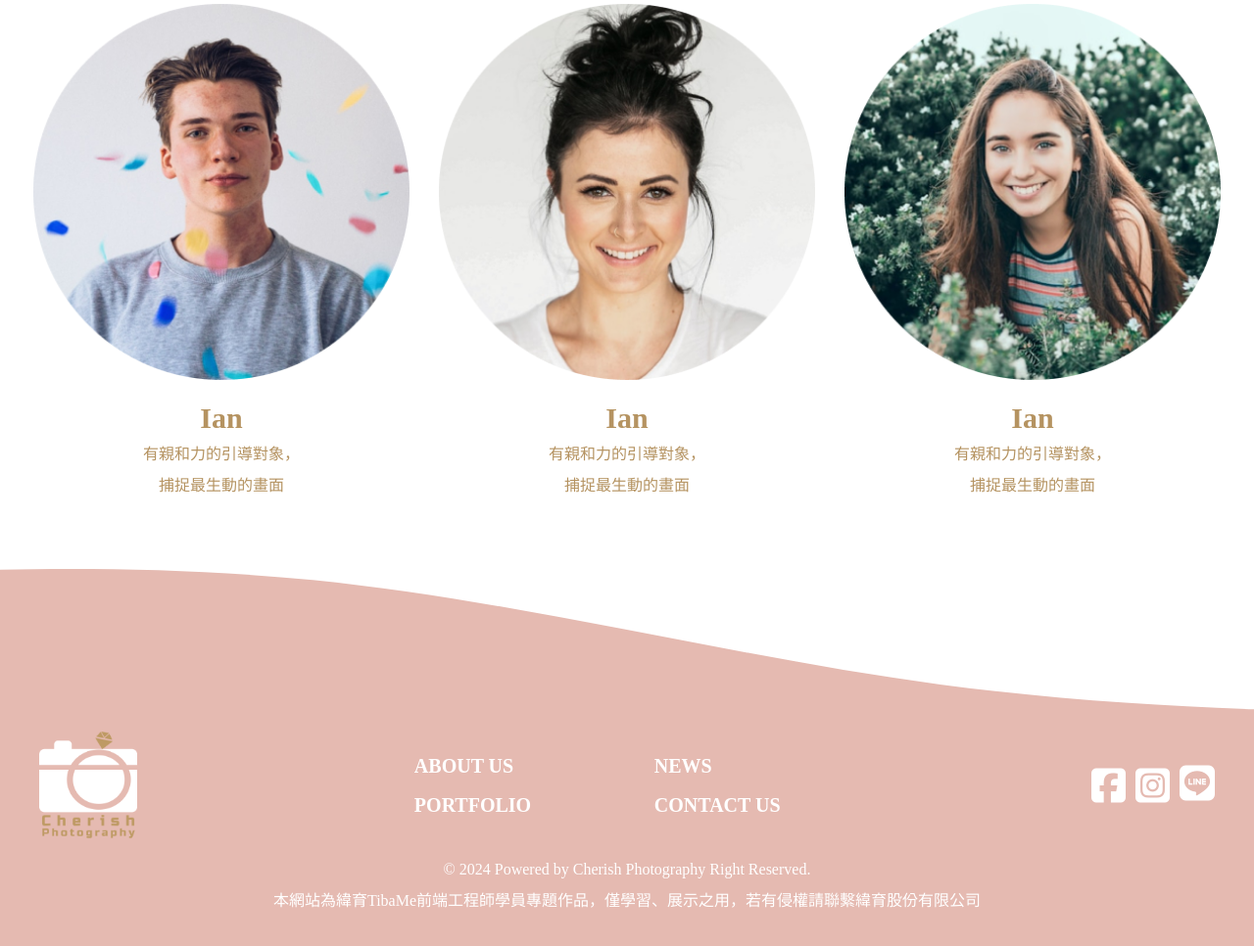
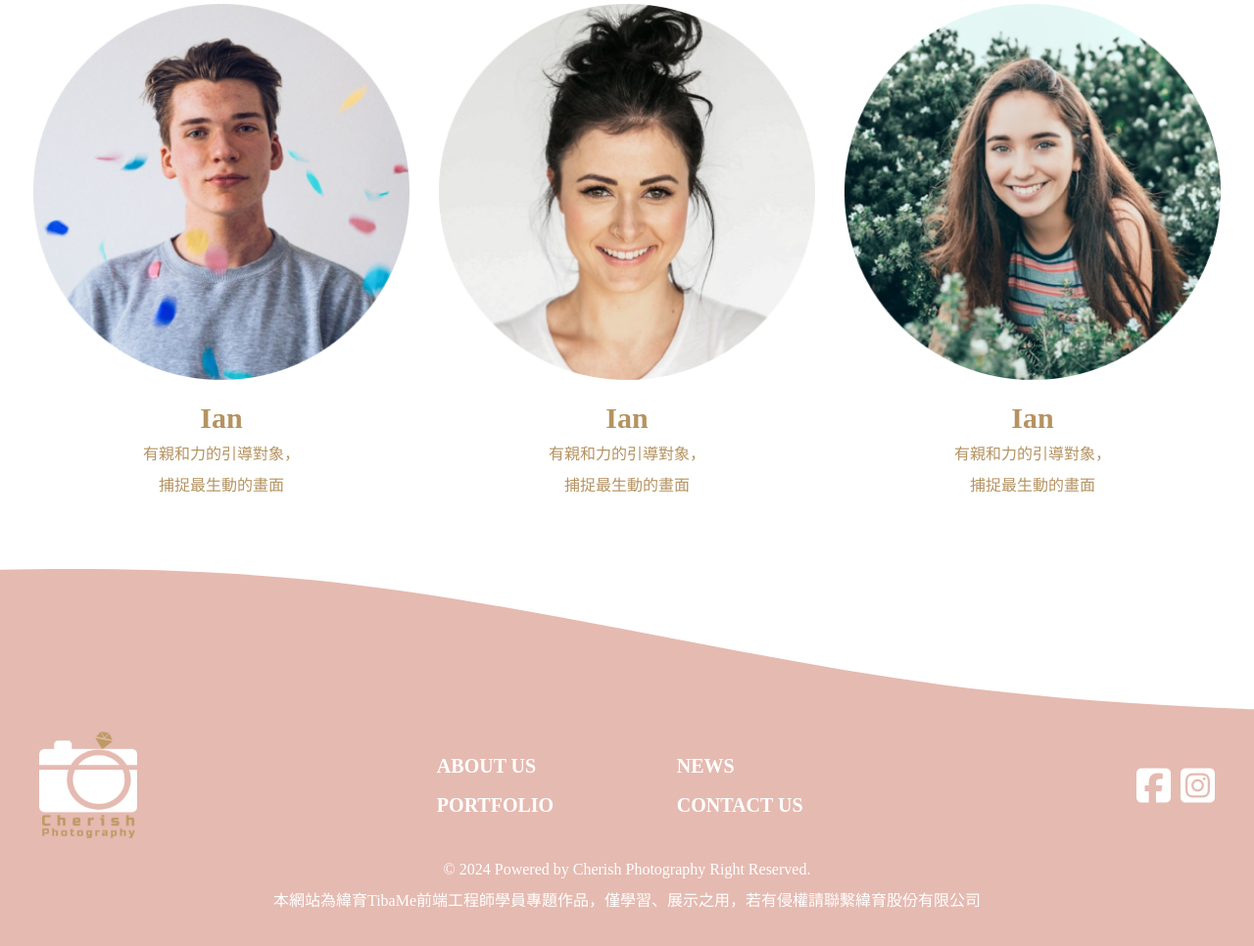
Before and after one commit to hanxinn/cherish_photography, a plain HTML site: page about.html in a window 1280 px wide. Shown: the part 2203-3169 px from the top of the page at 98% size. Drawn offline with Linux system fonts and the light colour scheme; a web font is replaced by a local one.

Commit message:
取消 line

```diff
--- a/about.html
+++ b/about.html
@@ -161,9 +161,6 @@
                 <a href="#">
                     <i class="fa-brands fa-square-instagram"></i>
                 </a>
-                <a href="#">
-                    <i class="fa-brands fa-line"></i>
-                </a>
             </div>
         </div>
         <div class="copyright">
```
Also changed, not shown: contact.html (+0 -3 lines), index.html (+0 -3 lines), news.html (+0 -3 lines), portfolio.html (+0 -3 lines).
